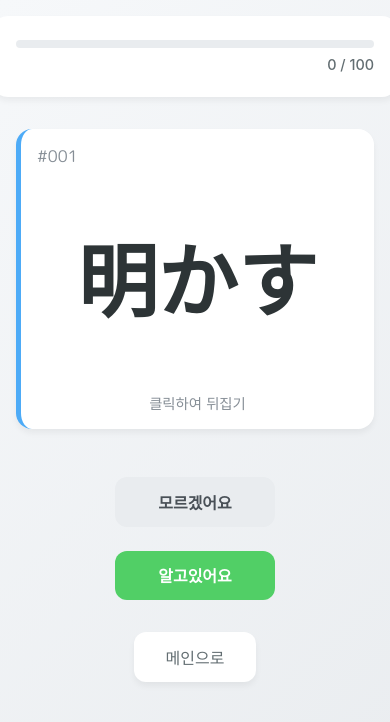
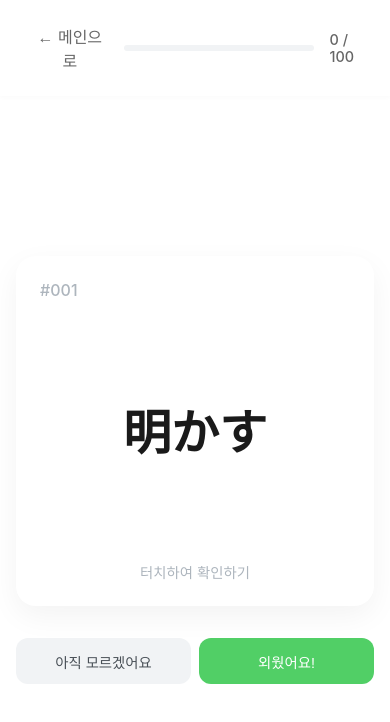
Before and after one commit to CobyApp/Japanese-Study, a React (Create React App) app: page /study/n1/001-100 in a window 390 px wide. Shown: the top 722 px of the page. Built offline with nearby package versions, Linux system fonts and the light colour scheme.

Commit message:
[CHORE] 디자인 수정

```diff
--- a/src/components/VocabStudy.css
+++ b/src/components/VocabStudy.css
@@ -1,50 +1,74 @@
 .vocab-study {
   min-height: 100vh;
-  background: #f6f8fa;
-  background: linear-gradient(135deg, #f6f8fa 0%, #e9ecef 100%);
+  background: #ffffff;
   display: flex;
   flex-direction: column;
-  align-items: center;
-  padding: 2rem;
 }
 
-.progress-container {
-  width: 100%;
-  max-width: 600px;
-  margin-bottom: 2rem;
+.study-header {
+  padding: 1.5rem 2rem;
   background: white;
-  padding: 1.5rem;
-  border-radius: 16px;
-  box-shadow: 0 4px 6px rgba(0, 0, 0, 0.05);
+  box-shadow: 0 2px 4px rgba(0, 0, 0, 0.02);
+  display: flex;
+  justify-content: space-between;
+  align-items: center;
+}
+
+.back-link {
+  color: #666;
+  background: none;
+  border: none;
+  font-size: 1rem;
+  cursor: pointer;
+  padding: 0.5rem 1rem;
+  border-radius: 8px;
+  transition: all 0.2s ease;
+}
+
+.back-link:hover {
+  background: #f8f9fa;
+}
+
+.progress-info {
+  display: flex;
+  align-items: center;
+  gap: 1rem;
 }
 
 .progress-bar {
-  width: 100%;
-  height: 8px;
-  background: #e9ecef;
-  border-radius: 4px;
+  width: 200px;
+  height: 6px;
+  background: #f1f3f5;
+  border-radius: 3px;
   overflow: hidden;
-  margin-bottom: 0.5rem;
 }
 
 .progress {
   height: 100%;
-  background: #4dabf7;
+  background: #51cf66;
   transition: width 0.3s ease;
 }
 
 .progress-text {
-  text-align: right;
-  color: #636e72;
+  color: #666;
   font-size: 0.9rem;
   font-weight: 500;
+}
+
+.study-content {
+  flex: 1;
+  display: flex;
+  flex-direction: column;
+  align-items: center;
+  justify-content: center;
+  padding: 2rem;
+  gap: 2rem;
 }
 
 .card-container {
   width: 100%;
   max-width: 500px;
-  height: 300px;
-  margin-bottom: 2rem;
+  height: 350px;
   perspective: 1000px;
 }
 
@@ -66,23 +90,22 @@
   width: 100%;
   height: 100%;
   backface-visibility: hidden;
+  -webkit-backface-visibility: hidden;
   display: flex;
   flex-direction: column;
   justify-content: center;
   align-items: center;
   background: white;
-  border-radius: 16px;
-  box-shadow: 0 4px 6px rgba(0, 0, 0, 0.05);
-  padding: 2rem;
-  box-sizing: border-box;
+  border-radius: 20px;
+  box-shadow: 0 10px 30px rgba(0, 0, 0, 0.05);
 }
 
 .card-front {
-  border-left: 5px solid #4dabf7;
+  background: white;
 }
 
 .card-back {
-  border-left: 5px solid #51cf66;
+  background: #fafafa;
   transform: rotateY(180deg);
 }
 
@@ -90,59 +113,61 @@
   position: absolute;
   top: 1.5rem;
   left: 1.5rem;
-  font-size: 1.1rem;
-  color: #868e96;
-  font-family: 'M PLUS Rounded 1c', sans-serif;
+  font-size: 1rem;
+  color: #adb5bd;
+  font-weight: 500;
 }
 
 .card-word {
   font-family: 'M PLUS Rounded 1c', sans-serif;
-  font-size: 5rem;
-  color: #2d3436;
+  font-size: 4.5rem;
+  color: #1a1a1a;
   font-weight: 700;
 }
 
 .card-reading {
   font-family: 'M PLUS Rounded 1c', sans-serif;
   font-size: 2.5rem;
-  color: #2d3436;
-  margin-bottom: 1rem;
+  color: #1a1a1a;
+  margin-bottom: 1.5rem;
 }
 
 .card-meaning {
-  font-size: 2rem;
-  color: #2d3436;
+  font-size: 1.8rem;
+  color: #1a1a1a;
 }
 
 .card-hint {
   position: absolute;
-  bottom: 1rem;
+  bottom: 1.5rem;
   left: 0;
   right: 0;
   text-align: center;
   font-size: 0.9rem;
-  color: #868e96;
+  color: #adb5bd;
 }
 
-.controls {
+.answer-buttons {
   display: flex;
-  gap: 1.5rem;
-  margin-top: 1rem;
+  gap: 1rem;
+  width: 100%;
+  max-width: 500px;
 }
 
-.controls button {
-  padding: 1rem 2.5rem;
-  font-size: 1.1rem;
+.answer-buttons button {
+  flex: 1;
+  padding: 1rem;
   border: none;
   border-radius: 12px;
+  font-size: 1rem;
+  font-weight: 500;
   cursor: pointer;
-  transition: all 0.3s ease;
-  font-weight: 600;
-  min-width: 160px;
+  transition: all 0.2s ease;
+  min-width: 0;
 }
 
 .unknown-button {
-  background: #e9ecef;
+  background: #f1f3f5;
   color: #495057;
 }
 
@@ -151,151 +176,88 @@
   color: white;
 }
 
-.controls button:hover {
-  transform: translateY(-2px);
-}
-
-.back-button {
-  margin-top: 2rem;
-  padding: 0.8rem 2rem;
-  font-size: 1rem;
-  background: white;
-  color: #636e72;
-  border: none;
-  border-radius: 12px;
-  cursor: pointer;
-  transition: all 0.3s ease;
-  box-shadow: 0 4px 6px rgba(0, 0, 0, 0.05);
-}
-
-.back-button:hover {
+.answer-buttons button:hover {
   transform: translateY(-2px);
 }
 
 .completed {
   background: white;
   padding: 3rem;
-  border-radius: 24px;
-  box-shadow: 0 8px 30px rgba(0, 0, 0, 0.05);
+  border-radius: 20px;
   text-align: center;
-  animation: fadeIn 0.5s ease;
-  border-left: 5px solid #51cf66;
+  box-shadow: 0 10px 30px rgba(0, 0, 0, 0.05);
+}
+
+.completed-icon {
+  font-size: 4rem;
+  margin-bottom: 1rem;
 }
 
 .completed h2 {
-  font-size: 2.5rem;
-  color: #343a40;
-  margin-bottom: 2rem;
-  font-weight: 700;
+  font-size: 2rem;
+  color: #1a1a1a;
+  margin-bottom: 1rem;
 }
 
-.completed-buttons {
-  display: flex;
-  gap: 1rem;
-  justify-content: center;
+.completed-message {
+  color: #666;
+  margin-bottom: 2rem;
 }
 
-.completed-buttons button {
+.completed button {
   padding: 1rem 2rem;
-  font-size: 1.1rem;
+  background: #4dabf7;
+  color: white;
   border: none;
   border-radius: 12px;
+  font-size: 1rem;
+  font-weight: 500;
   cursor: pointer;
-  transition: all 0.3s ease;
-  font-weight: 600;
+  transition: all 0.2s ease;
 }
 
-.completed-buttons button:first-child {
-  background: #4dabf7;
-  color: white;
-}
-
-.completed-buttons button:last-child {
-  background: #e9ecef;
-  color: #495057;
-}
-
-.completed-buttons button:hover {
+.completed button:hover {
   transform: translateY(-2px);
-}
-
-.loading {
-  display: flex;
-  justify-content: center;
-  align-items: center;
-  min-height: 100vh;
-  font-size: 1.5rem;
-  color: #868e96;
-}
-
-@keyframes fadeIn {
-  from {
-    opacity: 0;
-    transform: translateY(10px);
-  }
-  to {
-    opacity: 1;
-    transform: translateY(0);
-  }
+  background: #3b9ceb;
 }
 
 @media (max-width: 768px) {
-  .vocab-study {
+  .study-header {
     padding: 1rem;
   }
 
-  .word-card {
-    height: 250px;
+  .study-content {
+    padding: 1rem;
   }
 
-  .card-front .word {
-    font-size: 4rem;
+  .card-word {
+    font-size: 3.5rem;
   }
 
-  .card-back .reading {
+  .card-reading {
     font-size: 2rem;
   }
 
-  .card-back .meaning {
+  .card-meaning {
     font-size: 1.5rem;
-  }
-
-  .controls button {
-    padding: 0.8rem 2rem;
-    font-size: 1rem;
-  }
-
-  .card-number {
-    top: 1rem;
-    left: 1rem;
-    font-size: 1rem;
   }
 }
 
 @media (max-width: 480px) {
-  .card-front .word {
+  .study-content {
+    padding: 1rem;
+  }
+
+  .card-word {
     font-size: 3rem;
   }
 
-  .card-back .reading {
-    font-size: 1.8rem;
+  .answer-buttons {
+    gap: 0.5rem;
   }
 
-  .card-back .meaning {
-    font-size: 1.2rem;
-  }
-
-  .controls {
-    flex-direction: column;
-  }
-
-  .controls button {
-    width: 100%;
+  .answer-buttons button {
+    padding: 0.8rem;
+    font-size: 0.9rem;
   }
 }
-
-.completed-message {
-  font-size: 1.2rem;
-  color: #495057;
-  margin: 1rem 0 2rem 0;
-}
--- a/src/components/VocabStudy.js
+++ b/src/components/VocabStudy.js
@@ -62,31 +62,19 @@ function VocabStudy() {
     setIsFlipped(!isFlipped);
   };
 
-  const handleRestart = () => {
-    setRemainingWords(words);
-    setCurrentWord(words[0]);
-    setIsFlipped(false);
-    setCompleted(false);
-    setMasteredCount(0);
-  };
-
-  const handleBack = () => {
-    navigate('/');
-  };
-
   if (!words.length || !currentWord) {
-    return <div className="loading">Loading...</div>;
+    return <div className="loading">단어를 불러오는 중...</div>;
   }
 
   if (completed) {
     return (
       <div className="vocab-study">
         <div className="completed">
-          <h2>축하합니다!</h2>
-          <p className="completed-message">100개의 단어를 모두 학습했습니다</p>
+          <div className="completed-icon">🎉</div>
+          <h2>Stage Clear!</h2>
+          <p className="completed-message">100개의 단어를 모두 마스터했습니다</p>
           <div className="completed-buttons">
-            <button onClick={handleRestart}>다시 학습하기</button>
-            <button onClick={handleBack}>메인으로</button>
+            <button onClick={() => navigate('/')}>다음 스테이지로</button>
           </div>
         </div>
       </div>
@@ -95,45 +83,45 @@ function VocabStudy() {
 
   return (
     <div className="vocab-study">
-      <div className="progress-container">
+      <header className="study-header">
+        <button className="back-link" onClick={() => navigate('/')}>
+          ← 메인으로
+        </button>
+        <div className="progress-info">
           <div className="progress-bar">
             <div
               className="progress"
               style={{ width: `${(masteredCount / words.length) * 100}%` }}
             ></div>
           </div>
-        <div className="progress-text">
-          {masteredCount} / {words.length}
+          <span className="progress-text">{masteredCount} / {words.length}</span>
         </div>
-      </div>
+      </header>
 
+      <main className="study-content">
         <div className="card-container">
           <div className={`card ${isFlipped ? 'is-flipped' : ''}`} onClick={handleFlip}>
             <div className="card-face card-front">
               <span className="card-number">#{currentWord.id}</span>
               <span className="card-word">{currentWord.kanji}</span>
-            <span className="card-hint">클릭하여 뒤집기</span>
+              <span className="card-hint">터치하여 확인하기</span>
             </div>
             <div className="card-face card-back">
               <span className="card-reading">{currentWord.hiragana}</span>
               <span className="card-meaning">{currentWord.meaning}</span>
-            <span className="card-hint">클릭하여 뒤집기</span>
             </div>
           </div>
         </div>
 
-      <div className="controls">
+        <div className="answer-buttons">
           <button className="unknown-button" onClick={handleUnknown}>
-          모르겠어요
+            아직 모르겠어요
           </button>
           <button className="known-button" onClick={handleKnown}>
-          알고있어요
+            외웠어요!
           </button>
         </div>
-
-      <button className="back-button" onClick={handleBack}>
-        메인으로
-      </button>
+      </main>
     </div>
   );
 }
```
Also changed, not shown: src/App.css (+65 -80 lines), src/App.js (+25 -22 lines). Lines whose indentation alone changed are shown as unchanged.
